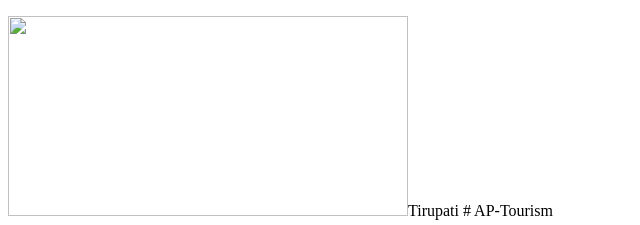
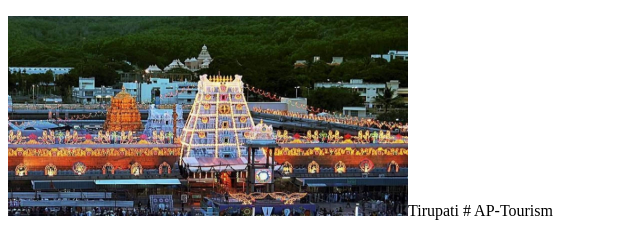
Before and after one commit to Nikhilveesam/AP-Tourism, a plain HTML site: page Ap_tourism.html in a window 1280 px wide. Shown: the part 939-1164 px from the top of the page, without its empty margins (0-640 px from the left). Drawn offline with Linux system fonts and the light colour scheme.

Commit message:
Update Ap_tourism.html

```diff
--- a/Ap_tourism.html
+++ b/Ap_tourism.html
@@ -33,7 +33,7 @@
     <a href="https://en.wikipedia.org/wiki/Rajahmundry">Rajahmundry</a>
     <br>
     <br>
-    <img src="_098bfa70-ba9b-11e9-ab59-a9539248f706_1667733284898_1667733284898.jpg" height="200" width="400"
+    <img src="_098bfa70-ba9b-11e9-ab59-a9539248f706_1667733284898_1667733284898.png.jpeg" height="200" width="400"
     <a href="https://en.wikipedia.org/wiki/Tirupati">Tirupati</a>
 
 
```
